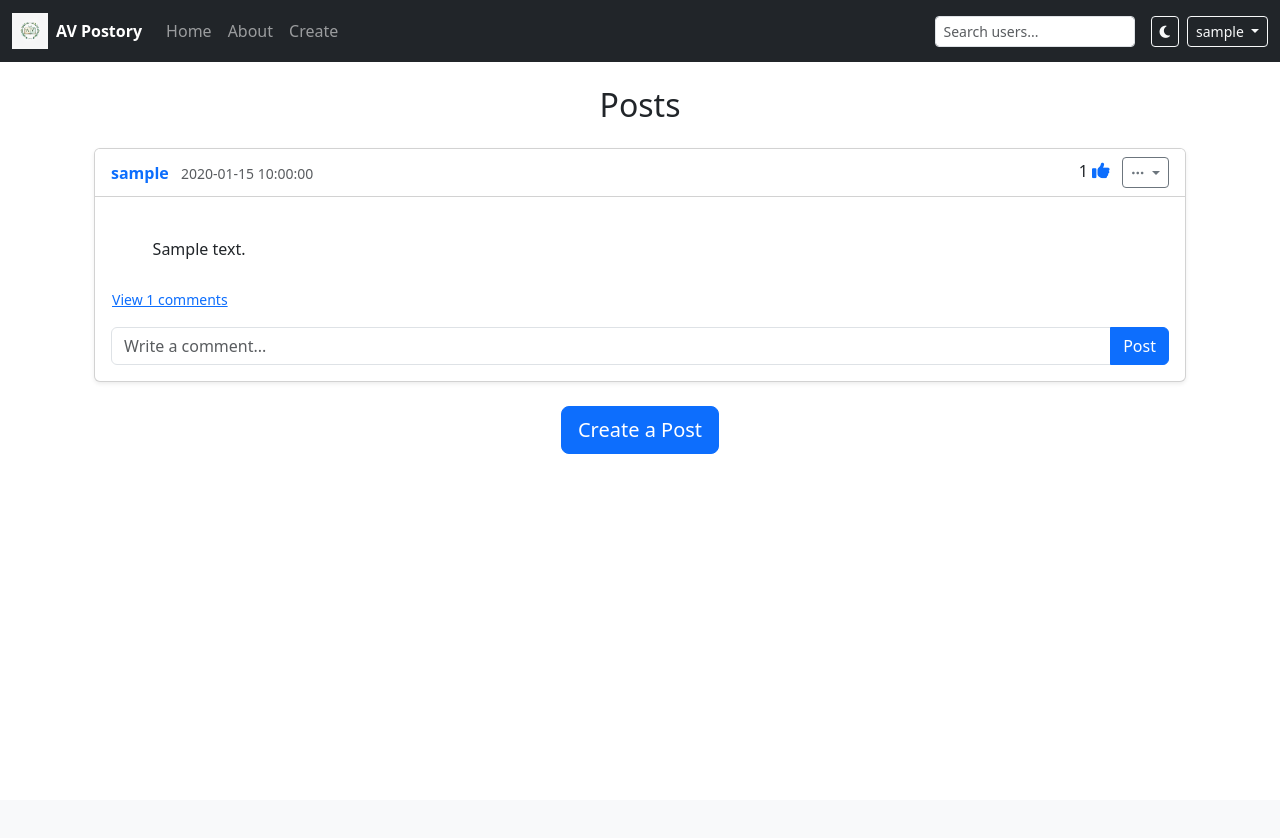
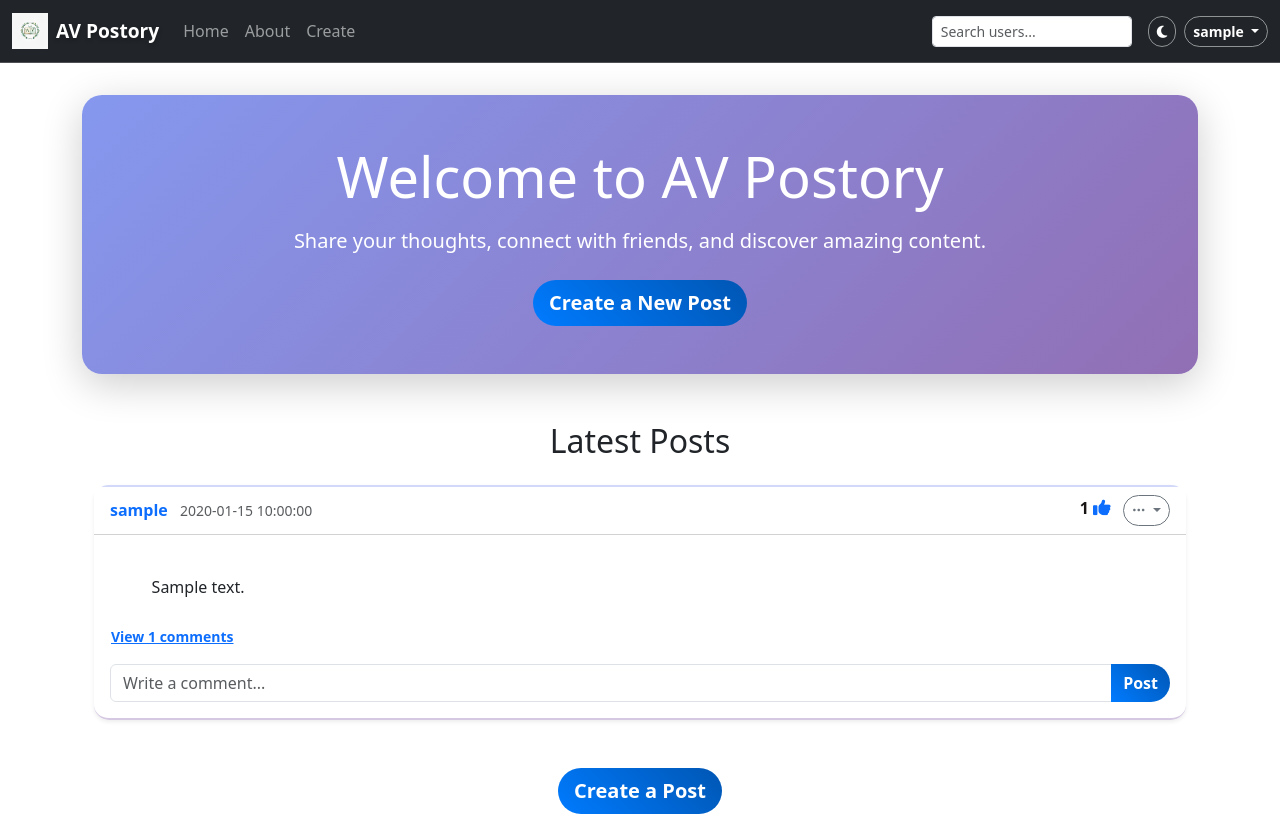
Before and after one commit to AV-2668877724/AV_flask-blog-website, a Flask app: page / in a window 1280 px wide. Before the commit the page ends 454 px from the top, so only its background shows below. Run offline with Flask 3, Linux system fonts and the light colour scheme; a user stored in the database is signed in; tables that the repository leaves empty hold one stand-in row (values such as "Sample post"); some libraries are stand-ins or nearby versions.

Commit message:
refactor templates and styles; enhance UI components, improve layout, and add post divider

```diff
--- a/website/static/styles.css
+++ b/website/static/styles.css
@@ -1,7 +1,10 @@
-/* General body smoothing */
-body {
-  -webkit-font-smoothing: antialiased;
-  -moz-osx-font-smoothing: grayscale;
+/* Hero section */
+.hero-section {
+  background: linear-gradient(135deg, rgba(102, 126, 234, 0.8), rgba(118, 75, 162, 0.8));
+  border-radius: 20px;
+  margin: 2rem auto;
+  max-width: 1200px;
+  box-shadow: 0 10px 40px rgba(0, 0, 0, 0.2);
 }
 
 /* Post truncation + overlay */
@@ -29,24 +32,58 @@ body {
   font-size: 0.9rem;
   color: #0d6efd;
   cursor: pointer;
+  transition: color 0.2s ease;
 }
 .see-more-btn:hover {
   text-decoration: underline;
+  color: #0056b3;
 }
 
 /* Card hover */
 .card {
   transition: transform 0.15s ease, box-shadow 0.15s ease;
+  border: none;
+  border-radius: 15px;
+  background: rgba(255, 255, 255, 0.95);
+  backdrop-filter: blur(10px);
+  box-shadow: 0 8px 32px rgba(0, 0, 0, 0.1);
+  border-top: 2px solid rgba(102, 126, 234, 0.3);
+  border-bottom: 2px solid rgba(118, 75, 162, 0.3);
 }
 .card:hover {
-  transform: translateY(-3px);
-  box-shadow: 0 10px 30px rgba(0, 0, 0, 0.08);
+  transform: translateY(-5px);
+  box-shadow: 0 15px 40px rgba(0, 0, 0, 0.15);
 }
 
 /* Like button */
 .like-btn {
   cursor: pointer;
   font-size: 1.1rem;
+  transition: transform 0.2s ease, color 0.2s ease;
+  color: #6c757d;
+}
+.like-btn:hover {
+  transform: scale(1.1);
+  color: #0d6efd;
+}
+.dark-mode .like-btn {
+  color: #61686e;
+}
+.dark-mode .like-btn:hover {
+  color: #0d6efd;
+}
+.dark-mode .text-primary.like-btn {
+  color: #0d6efd !important;
+}
+
+/* Likes count */
+.likes-count {
+  font-weight: 600;
+  margin-left: 0.25rem;
+  color: #1a1515;
+}
+.dark-mode .likes-count {
+  color: #1b1616 !important;
 }
 
 /* Toast container */
@@ -58,6 +95,11 @@ body {
 }
 
 /* Navbar branding */
+.navbar {
+  background: rgba(255, 255, 255, 0.1);
+  backdrop-filter: blur(10px);
+  border-bottom: 1px solid rgba(255, 255, 255, 0.2);
+}
 .navbar-brand img {
   max-height: 40px;
   width: auto;
@@ -65,8 +107,9 @@ body {
 }
 .navbar-brand .brand-text {
   color: #fff;
-  font-size: 1rem;
-  font-weight: 600;
+  font-size: 1.2rem;
+  font-weight: 700;
+  text-shadow: 0 2px 4px rgba(0, 0, 0, 0.3);
 }
 @media (max-width: 576px) {
   .navbar-brand img {
@@ -110,11 +155,34 @@ body {
 
 /* Form controls */
 .form-control:focus {
-  box-shadow: none;
+  box-shadow: 0 0 0 0.2rem rgba(13, 110, 253, 0.25);
   border-color: #86b7fe;
 }
 .input-group .btn {
   white-space: nowrap;
+}
+
+/* Buttons */
+.btn {
+  border-radius: 25px;
+  font-weight: 600;
+  transition: all 0.3s ease;
+}
+.btn:hover {
+  transform: translateY(-2px);
+  box-shadow: 0 5px 15px rgba(0, 0, 0, 0.2);
+}
+.btn-primary {
+  background: linear-gradient(45deg, #007bff, #0056b3);
+  border: none;
+}
+.btn-outline-light {
+  border-color: rgba(255, 255, 255, 0.5);
+  color: #fff;
+}
+.btn-outline-light:hover {
+  background: rgba(255, 255, 255, 0.1);
+  border-color: #fff;
 }
 
 .muted-small {
--- /dev/null
+++ b/website/templates/_posts.html
@@ -0,0 +1,137 @@
+<div class="container mt-4">
+  <h2 class="text-center mb-4">{{ page_title }}</h2>
+
+  {% for post in posts %}
+  <div class="card shadow-sm mb-5">
+    <div class="card-header bg-white d-flex justify-content-between align-items-center">
+      <div>
+        <strong>
+          <a href="/posts/{{ post.user.username }}" class="text-decoration-none">
+            {{ post.user.username }}
+          </a>
+        </strong>
+        <small class="text-muted ms-2">{{ post.date_created }}</small>
+      </div>
+
+      <div>
+        <span id="likes-count-{{ post.id }}" class="likes-count">{{ post.likes_count }}</span>
+        {% if post.liked %}
+          <i class="fas fa-thumbs-up text-primary like-btn"
+             id="like-button-{{ post.id }}"
+             onclick="like('{{ post.id }}')"></i>
+        {% else %}
+          <i class="far fa-thumbs-up like-btn"
+             id="like-button-{{ post.id }}"
+             onclick="like('{{ post.id }}')"></i>
+        {% endif %}
+
+        {% if user.id == post.author %}
+        <div class="dropdown d-inline ms-2">
+          <button class="btn btn-sm btn-outline-secondary dropdown-toggle" data-bs-toggle="dropdown">
+            <i class="bi bi-three-dots"></i>
+          </button>
+          <ul class="dropdown-menu dropdown-menu-end">
+            <li>
+              <a href="/edit-post/{{ post.id }}" class="dropdown-item"><i class="bi bi-pencil"></i> Edit Post</a>
+            </li>
+            <li>
+              <a href="/delete-post/{{ post.id }}" class="dropdown-item text-danger"><i class="bi bi-trash"></i> Delete Post</a>
+            </li>
+          </ul>
+        </div>
+        {% endif %}
+      </div>
+    </div>
+
+    <div class="card-body">
+      <!-- Post text with fade overlay -->
+      <div class="post-wrapper" id="post-wrapper-{{ post.id }}">
+        <div class="card-text post-text" id="post-text-{{ post.id }}">
+          {{ post.text|trim }}
+        </div>
+        <div class="fade-overlay" id="fade-overlay-{{ post.id }}"></div>
+      </div>
+
+      {% if post.text|length > 300 %}
+        <!-- See More / See Less button -->
+        <button class="btn btn-link p-0 see-more-btn mt-2" data-post-id="{{ post.id }}">
+          See More
+        </button>
+      {% else %}
+        <!-- Comments section -->
+        {% if post.comments|length > 0 %}
+        <button class="btn btn-sm btn-link p-0" data-bs-toggle="collapse" data-bs-target="#comments-{{ post.id }}">
+          View {{ post.comments|length }} comments
+        </button>
+        {% else %}
+        <small class="text-muted">No comments yet</small>
+        {% endif %}
+      {% endif %}
+
+      <!-- Comment form -->
+      <form method="POST" action="/create-comment/{{ post.id }}" class="mt-3">
+        <div class="input-group">
+          <input type="text" name="text" class="form-control" placeholder="Write a comment..." required />
+          <button class="btn btn-primary">Post</button>
+        </div>
+      </form>
+
+      {% if post.text|length > 300 %}
+        <!-- Comments section -->
+        {% if post.comments|length > 0 %}
+        <button class="btn btn-sm btn-link p-0" data-bs-toggle="collapse" data-bs-target="#comments-{{ post.id }}">
+          View {{ post.comments|length }} comments
+        </button>
+        {% else %}
+        <small class="text-muted">No comments yet</small>
+        {% endif %}
+      {% endif %}
+
+      <div class="collapse mt-3" id="comments-{{ post.id }}">
+        <div class="border rounded p-3 bg-light">
+          {% for comment in post.comments %}
+          <div class="mb-3 pb-2 border-bottom">
+            <div class="d-flex justify-content-between align-items-start mb-1">
+              <div class="d-flex align-items-center">
+                <strong>
+                  <a href="/posts/{{ comment.user.username }}" class="text-decoration-none">
+                    {{ comment.user.username }}
+                  </a>
+                </strong>
+                <span class="text-muted small ms-2">{{ comment.date_created }}</span>
+              </div>
+
+              {% if user.id == comment.author %}
+              <div class="dropdown">
+                <button class="btn btn-sm btn-outline-secondary dropdown-toggle p-1" data-bs-toggle="dropdown">
+                  <i class="bi bi-three-dots-vertical"></i>
+                </button>
+                <ul class="dropdown-menu dropdown-menu-end">
+                  <li>
+                    <a href="/delete-comment/{{ comment.id }}" class="dropdown-item text-danger">
+                      <i class="bi bi-trash"></i> Delete Comment
+                    </a>
+                  </li>
+                </ul>
+              </div>
+              {% endif %}
+            </div>
+
+            <div class="mt-2">{{ comment.text|trim }}</div>
+          </div>
+          {% endfor %}
+        </div>
+      </div>
+    </div>
+  </div>
+  {% if not loop.last %}
+  <hr class="post-divider">
+  {% endif %}
+  {% else %}
+  <p class="text-center text-muted">No posts available.</p>
+  {% endfor %}
+
+  <div class="text-center mt-4">
+    <a href="/create-post" class="btn btn-primary btn-lg">Create a Post</a>
+  </div>
+</div>
--- a/website/templates/home.html
+++ b/website/templates/home.html
@@ -1 +1,18 @@
-{% extends 'posts_div.html'%} {% block title%} Home {% endblock %}
+{% extends 'base.html'%}
+{% block title%} Home {% endblock %}
+{% block content %}
+<div class="hero-section text-center py-5 mb-5">
+  <div class="container">
+    <h1 class="display-4 text-white mb-3">Welcome to AV Postory</h1>
+    <p class="lead text-white mb-4">Share your thoughts, connect with friends, and discover amazing content.</p>
+    {% if not posts %}
+    <a href="/create-post" class="btn btn-primary btn-lg">Create Your First Post</a>
+    {% else %}
+    <a href="/create-post" class="btn btn-primary btn-lg">Create a New Post</a>
+    {% endif %}
+  </div>
+</div>
+
+{% set page_title = "Latest Posts" %}
+{% include '_posts.html' %}
+{% endblock %}
```
Also changed, not shown: other parts of website/static/styles.css (+21 -8 lines), website/templates/posts.html (+6 -10 lines).
